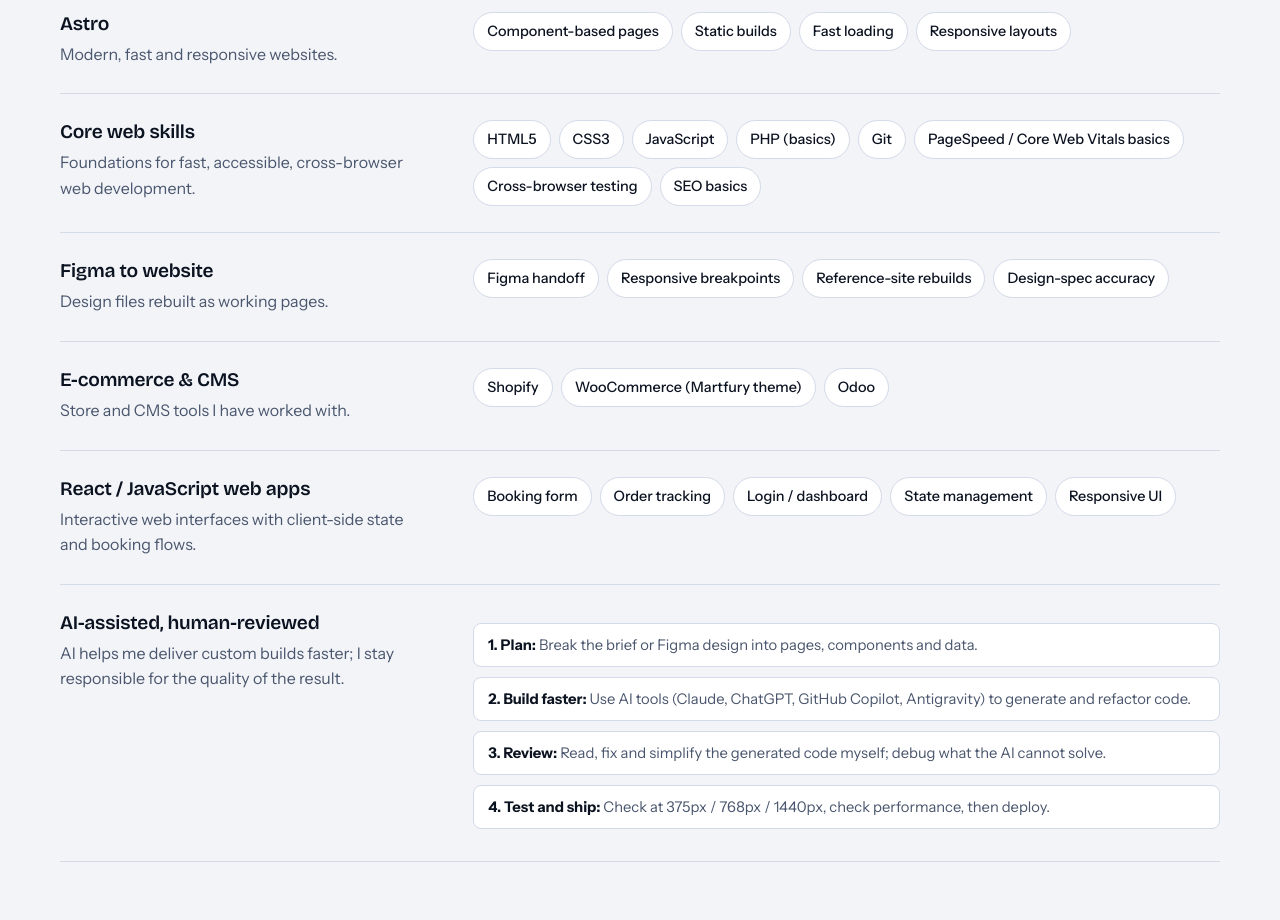
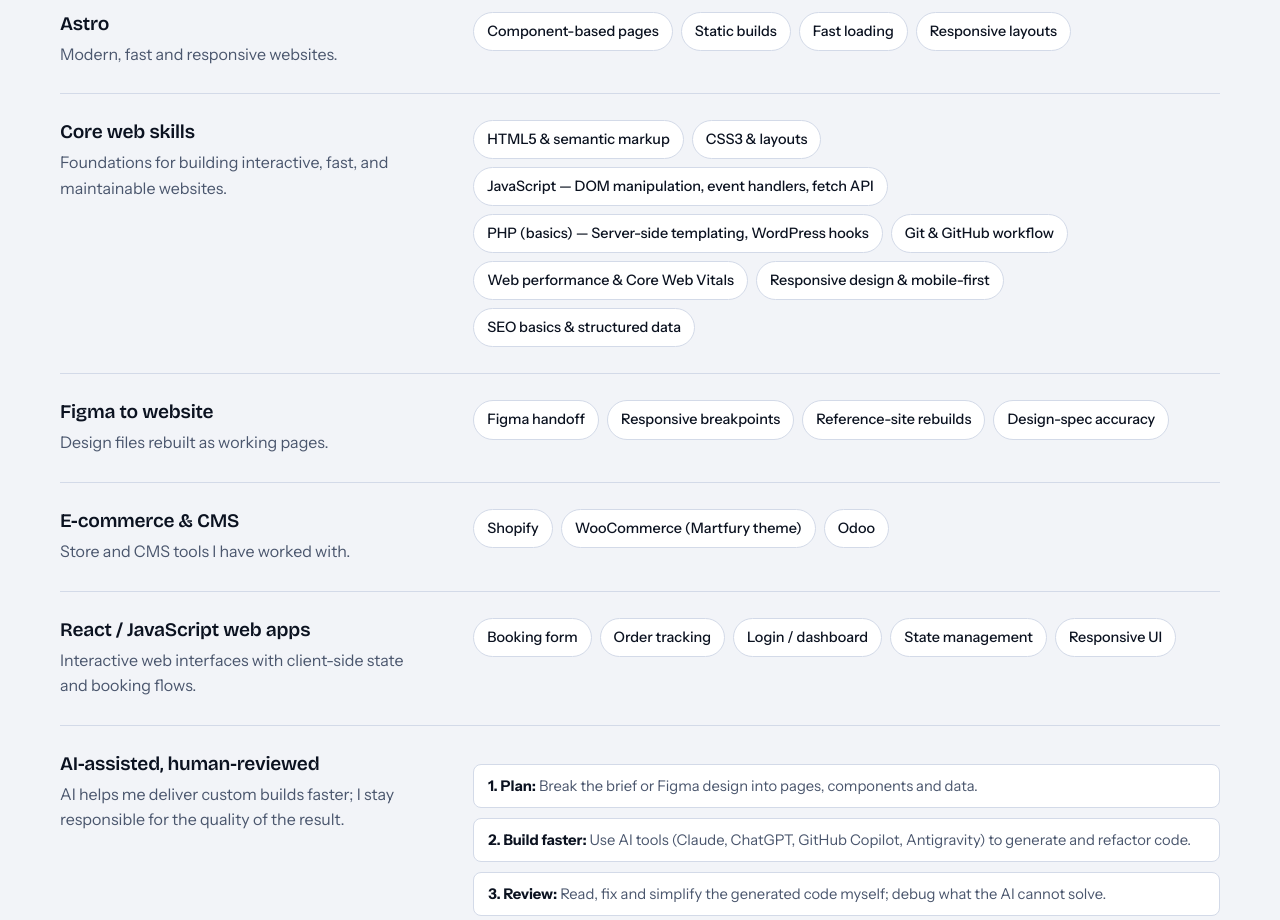
Before and after one commit to bhavindevparmar98-ship-it/bhavinportfolio, a website: page index.html in a window 1280 px wide. Shown: the part 2040-2960 px from the top of the page. Drawn offline with nearby package versions, Linux system fonts and the light colour scheme.

Commit message:
Update Core web skills section - detailed JavaScript and PHP basics

```diff
--- a/index.html
+++ b/index.html
@@ -219,17 +219,17 @@
           <article class="stack-row">
             <div>
               <h3>Core web skills</h3>
-              <p>Foundations for fast, accessible, cross-browser web development.</p>
+              <p>Foundations for building interactive, fast, and maintainable websites.</p>
             </div>
             <ul class="tags">
-              <li>HTML5</li>
-              <li>CSS3</li>
-              <li>JavaScript</li>
-              <li>PHP (basics)</li>
-              <li>Git</li>
-              <li>PageSpeed / Core Web Vitals basics</li>
-              <li>Cross-browser testing</li>
-              <li>SEO basics</li>
+              <li>HTML5 &amp; semantic markup</li>
+              <li>CSS3 &amp; layouts</li>
+              <li>JavaScript — DOM manipulation, event handlers, fetch API</li>
+              <li>PHP (basics) — Server-side templating, WordPress hooks</li>
+              <li>Git &amp; GitHub workflow</li>
+              <li>Web performance &amp; Core Web Vitals</li>
+              <li>Responsive design &amp; mobile-first</li>
+              <li>SEO basics &amp; structured data</li>
             </ul>
           </article>
           <article class="stack-row">
```
Also changed, not shown: public/index.html (+9 -9 lines).
